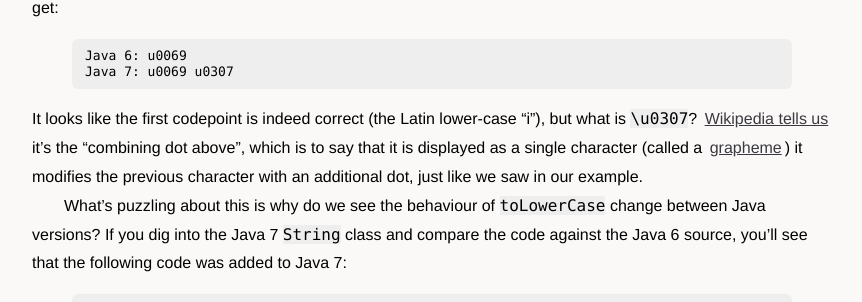
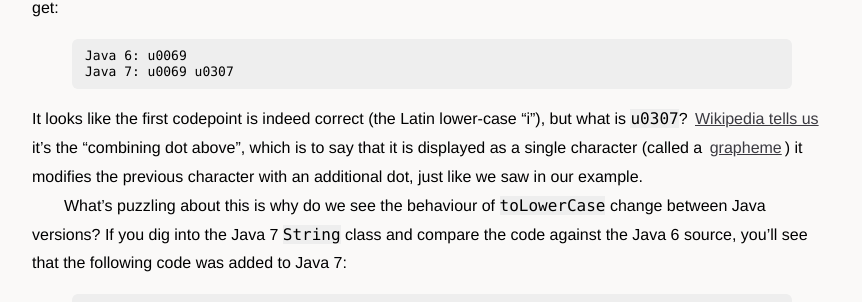
Before and after one commit to alexholmes/blog, a Jekyll site: the page built from _posts/2013-02-14-java-7-and-the-dotted--and-dotless-i.markdown, in a window 1280 px wide and 900 px high, scrolled down 1245 px. Shown: the part 151-453 px from the top of the window, without its empty margins (208-1070 px from the left). Built offline with Jekyll 4.4.1, drawn with Linux system fonts in a browser that asks for light colours; nearby versions of some CDN libraries; comment, search, counter and statistics services are not loaded.

```diff
--- a/_posts/2013-02-14-java-7-and-the-dotted--and-dotless-i.markdown
+++ b/_posts/2013-02-14-java-7-and-the-dotted--and-dotless-i.markdown
@@ -80,7 +80,7 @@ Java 7: u0069 u0307
 {% endhighlight %}
 
 It looks like the first codepoint is indeed correct (the Latin lower-case "i"), but what is
-`\u0307`? [Wikipedia tells us](http://en.wikipedia.org/wiki/Dot_(diacritic)) it's the "combining
+`u0307`? [Wikipedia tells us](http://en.wikipedia.org/wiki/Dot_(diacritic)) it's the "combining
 dot above", which is to say that it is displayed as a single character (called a [grapheme](http://en.wikipedia.org/wiki/Grapheme))
 it modifies the previous character with an additional dot, just like we saw in our example.
 
```
